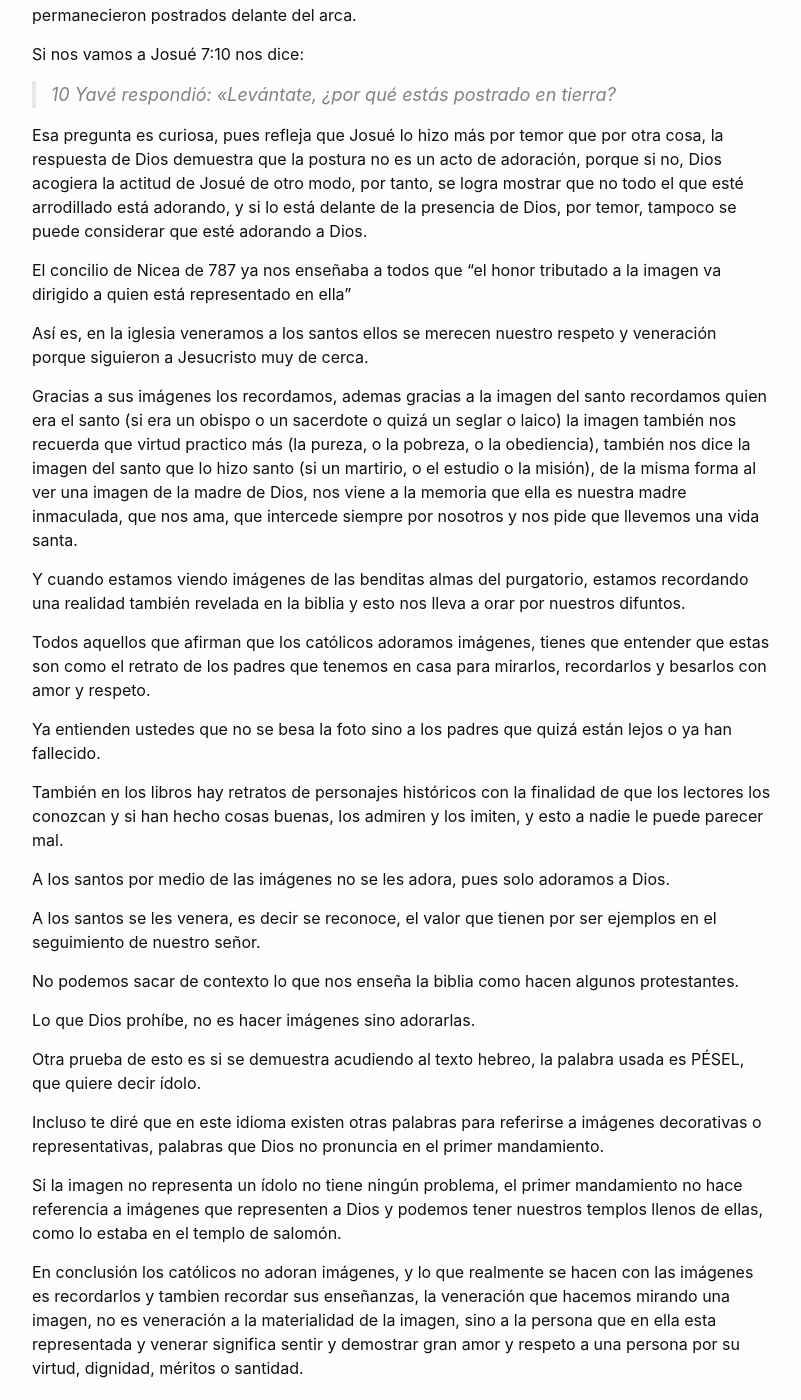
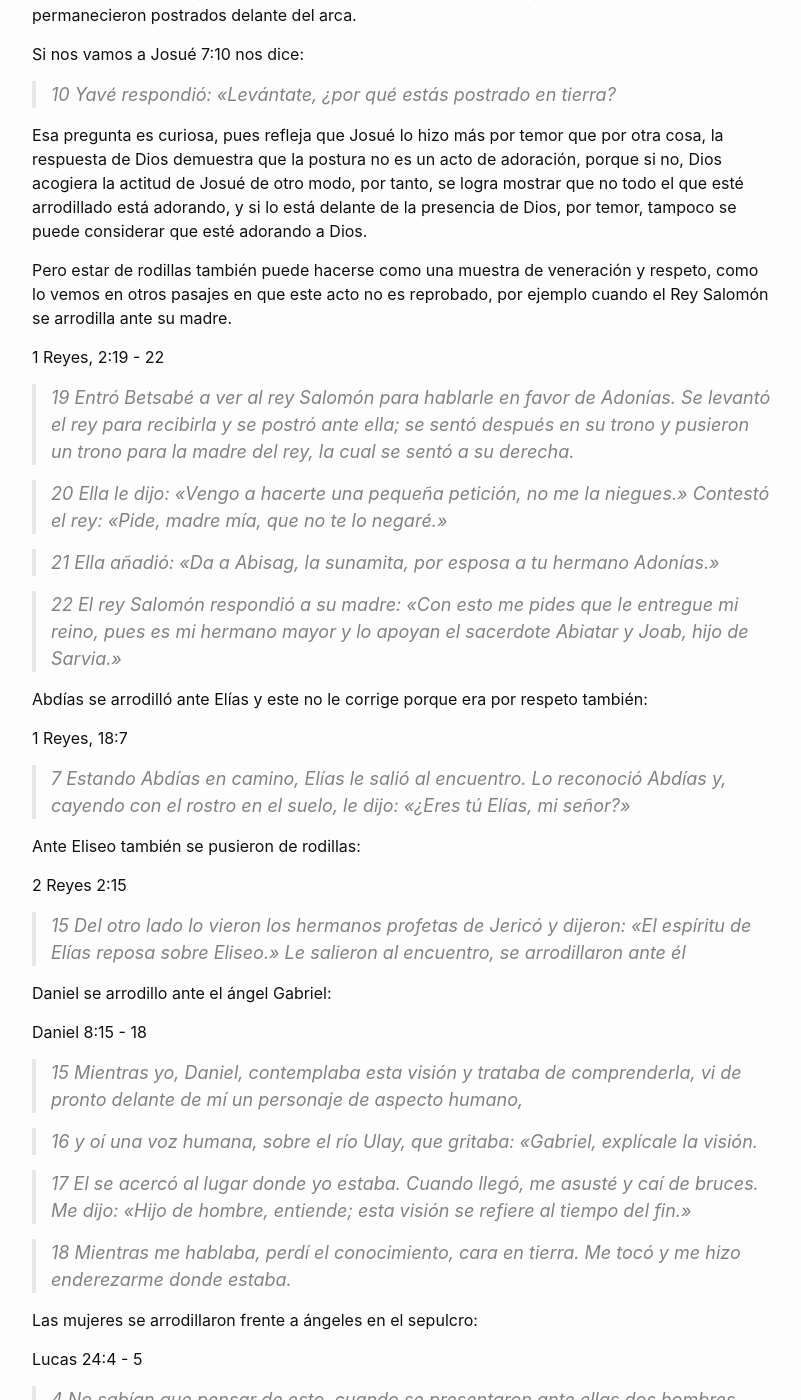
Before and after one commit to dylanmeca/dylanmeca.github.io, a Jekyll site: the page built from _posts/2021-08-01-Es-cierto-que-los-catolicos-adoran-imagenes.md, in a window 1280 px wide and 1400 px high, scrolled down 3315 px. Shown: the whole window, without its empty margins (238-1039 px from the left). Built offline with Jekyll 4.4.1, drawn with Linux system fonts in a browser that asks for light colours; a script that is not in the unit is left out; comment, search, counter and statistics services are not loaded; some of the changed text lies outside the part shown.

Commit message:
Update 2021-08-01-Es-cierto-que-los-catolicos-adoran-imagenes.md

```diff
--- a/_posts/2021-08-01-Es-cierto-que-los-catolicos-adoran-imagenes.md
+++ b/_posts/2021-08-01-Es-cierto-que-los-catolicos-adoran-imagenes.md
@@ -136,6 +136,50 @@ Si nos vamos a Josué 7:10 nos dice:
 
 Esa pregunta es curiosa, pues refleja que Josué lo hizo más por temor que por otra cosa, la respuesta de Dios demuestra que la postura no es un acto de adoración, porque si no, Dios acogiera la actitud de Josué de otro modo, por tanto, se logra mostrar que no todo el que esté arrodillado está adorando, y si lo está delante de la presencia de Dios, por temor, tampoco se puede considerar que esté adorando a Dios.
 
+Pero estar de rodillas también puede hacerse como una muestra de veneración y respeto, como lo vemos en otros pasajes en que este acto no es reprobado, por ejemplo cuando el Rey Salomón se arrodilla ante su madre.
+
+1 Reyes, 2:19 - 22
+
+> 19 Entró Betsabé a ver al rey Salomón para hablarle en favor de Adonías. Se levantó el rey para recibirla y se postró ante ella; se sentó después en su trono y pusieron un trono para la madre del rey, la cual se sentó a su derecha.
+
+> 20 Ella le dijo: «Vengo a hacerte una pequeña petición, no me la niegues.» Contestó el rey: «Pide, madre mía, que no te lo negaré.»
+
+> 21 Ella añadió: «Da a Abisag, la sunamita, por esposa a tu hermano Adonías.»
+
+> 22 El rey Salomón respondió a su madre: «Con esto me pides que le entregue mi reino, pues es mi hermano mayor y lo apoyan el sacerdote Abiatar y Joab, hijo de Sarvia.»
+
+Abdías se arrodilló ante Elías y este no le corrige porque era por respeto también:
+
+1 Reyes, 18:7
+
+> 7 Estando Abdías en camino, Elías le salió al encuentro. Lo reconoció Abdías y, cayendo con el rostro en el suelo, le dijo: «¿Eres tú Elías, mi señor?»
+
+Ante Eliseo también se pusieron de rodillas:
+
+2 Reyes 2:15
+
+> 15 Del otro lado lo vieron los hermanos profetas de Jericó y dijeron: «El espíritu de Elías reposa sobre Eliseo.» Le salieron al encuentro, se arrodillaron ante él
+
+Daniel se arrodillo ante el ángel Gabriel:
+
+Daniel 8:15 - 18
+
+> 15 Mientras yo, Daniel, contemplaba esta visión y trataba de comprenderla, vi de pronto delante de mí un personaje de aspecto humano,
+
+> 16 y oí una voz humana, sobre el río Ulay, que gritaba: «Gabriel, explícale la visión.
+
+> 17 El se acercó al lugar donde yo estaba. Cuando llegó, me asusté y caí de bruces. Me dijo: «Hijo de hombre, entiende; esta visión se refiere al tiempo del fin.»
+
+> 18 Mientras me hablaba, perdí el conocimiento, cara en tierra. Me tocó y me hizo enderezarme donde estaba.
+
+Las mujeres se arrodillaron frente a ángeles en el sepulcro:
+
+Lucas 24:4 - 5
+
+> 4 No sabían que pensar de esto, cuando se presentaron ante ellas dos hombres con vestidos resplandecientes.
+
+> 5 Como ellas temiesen e inclinasen el rostro a tierra, les dijeron: «¿Por qué buscáis entre los muertos al que está vivo?
+
 El concilio de Nicea de 787 ya nos enseñaba a todos que "el honor tributado a la imagen va dirigido a quien está representado en ella"
 
 Así es, en la iglesia veneramos a los santos ellos se merecen nuestro respeto y veneración porque siguieron a Jesucristo muy de cerca.
```
